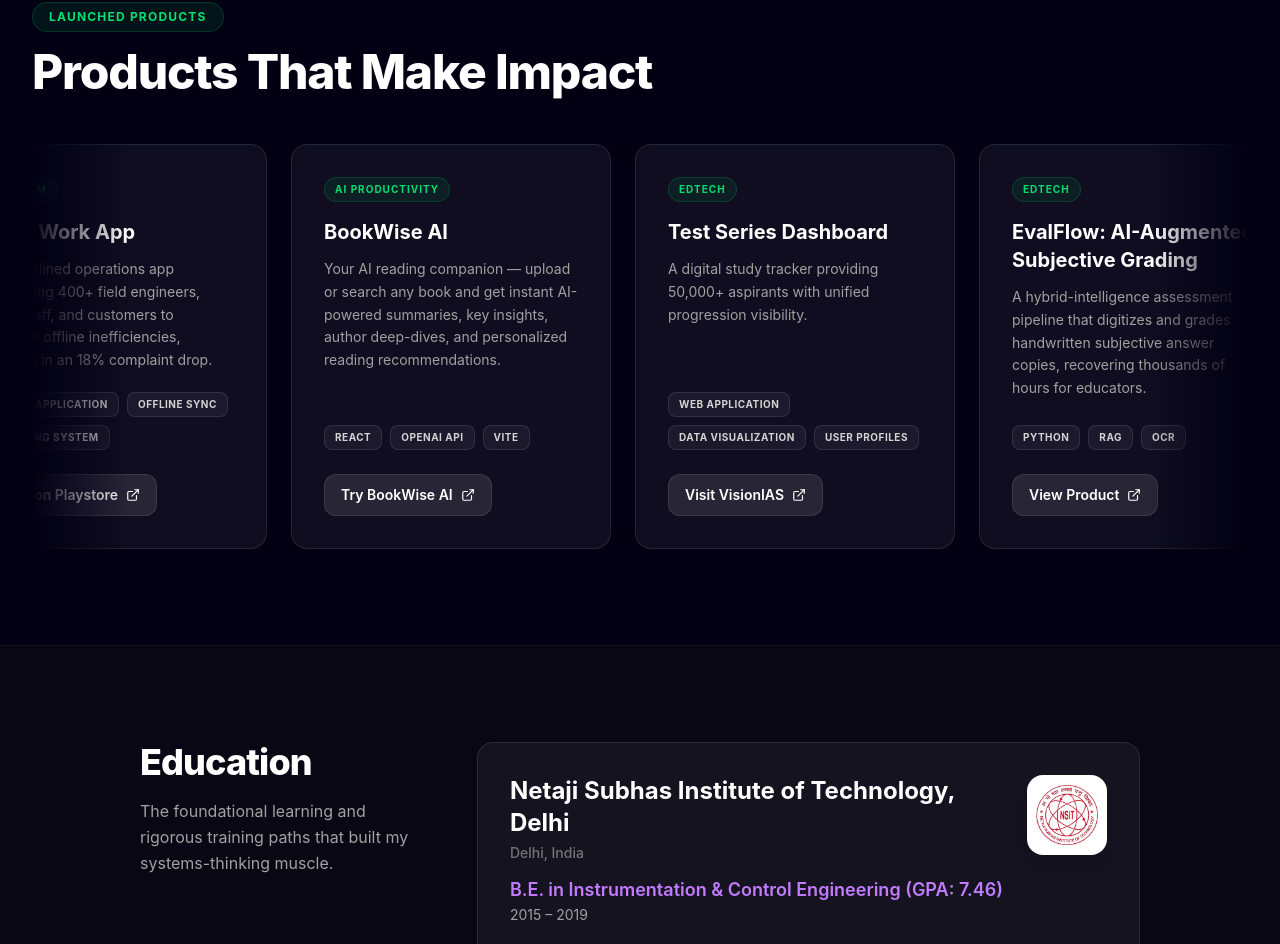
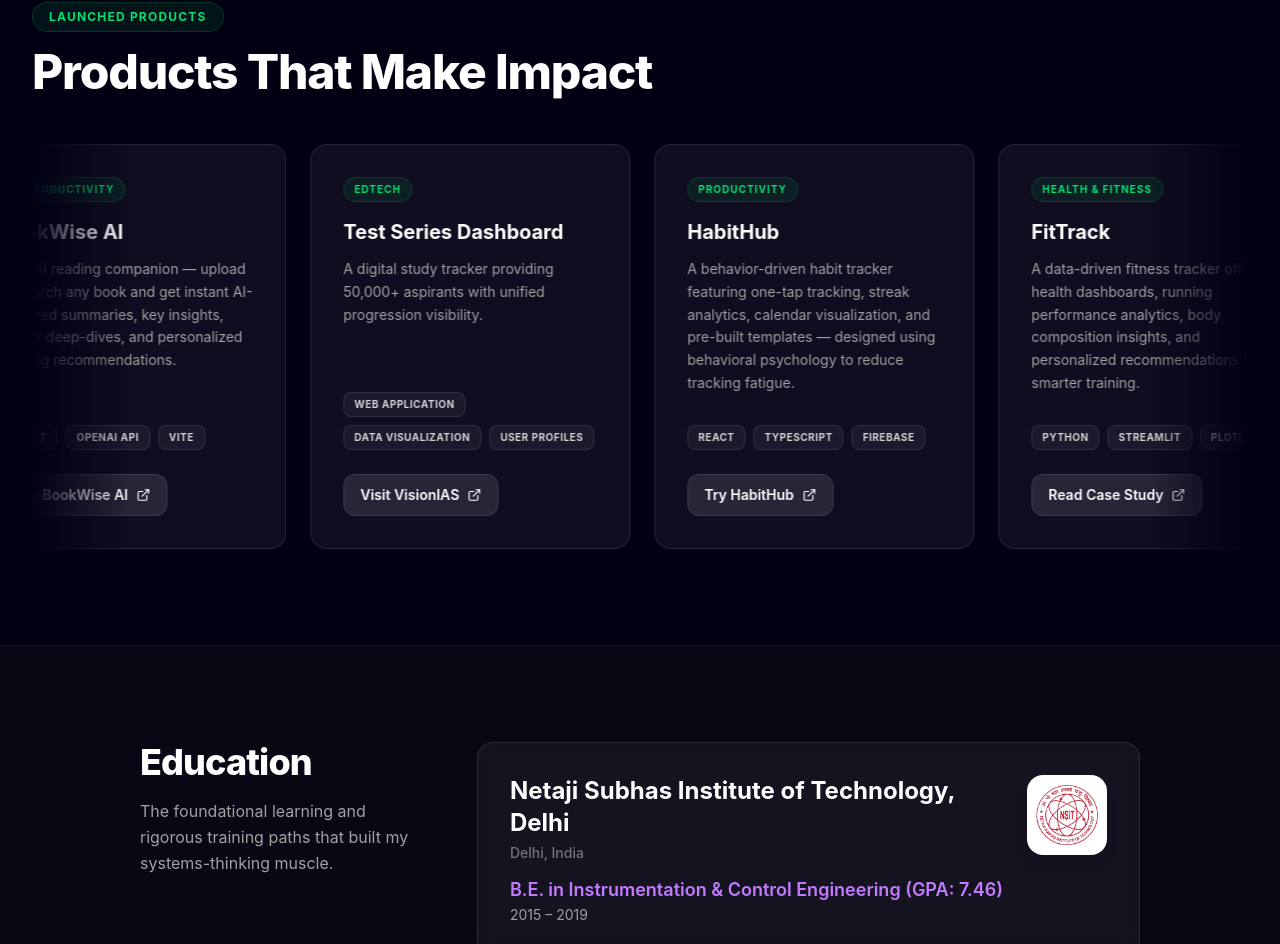
Before and after one commit to Archiev19/Archiev19.github.io, a React (Vite) app: page / in a window 1280 px wide. Shown: the part 4963-5907 px from the top of the page. Built offline with nearby package versions, Linux system fonts and the light colour scheme.

Commit message:
feat: add HabitHub, FitTrack, and Saransh AI to launched products

```diff
--- a/src/data/portfolio.js
+++ b/src/data/portfolio.js
@@ -165,6 +165,40 @@
             { text: "Visit VisionIAS", url: "https://visionias.in/" }
         ],
         logo: "/assets/visionias_logo.png"
+    },
+    {
+        id: "habithub",
+        title: "HabitHub",
+        category: "Productivity",
+        techStack: ["React", "TypeScript", "Firebase"],
+        shortDescription: "A behavior-driven habit tracker featuring one-tap tracking, streak analytics, calendar visualization, and pre-built templates — designed using behavioral psychology to reduce tracking fatigue.",
+        links: [
+            { text: "Try HabitHub", url: "https://habit-hub-39915.web.app/" },
+            { text: "Read Case Study", url: "https://medium.com/@archievkumar/building-habithub-a-product-managers-journey-in-crafting-a-modern-habit-tracking-application-34e48723065d" }
+        ],
+        logo: null
+    },
+    {
+        id: "fittrack",
+        title: "FitTrack",
+        category: "Health & Fitness",
+        techStack: ["Python", "Streamlit", "Plotly"],
+        shortDescription: "A data-driven fitness tracker offering health dashboards, running performance analytics, body composition insights, and personalized recommendations for smarter training.",
+        links: [
+            { text: "Read Case Study", url: "https://medium.com/@archievkumar/how-i-built-fittrack-a-product-managers-guide-to-solving-fitness-tracking-problems-%EF%B8%8F-262e32d3af67" }
+        ],
+        logo: null
+    },
+    {
+        id: "saransh-ai",
+        title: "Saransh AI",
+        category: "AI",
+        techStack: ["Flask", "BART", "NLP"],
+        shortDescription: "An AI-powered content summarizer with dual summarization modes (BART + TextRank) and side-by-side comparison — cutting through information overload for faster knowledge consumption.",
+        links: [
+            { text: "Read Case Study", url: "https://medium.com/@archievkumar/the-journey-of-saransh-ai-from-problem-to-solution-ea27f4c50f50" }
+        ],
+        logo: null
     }
 ];
 
```
